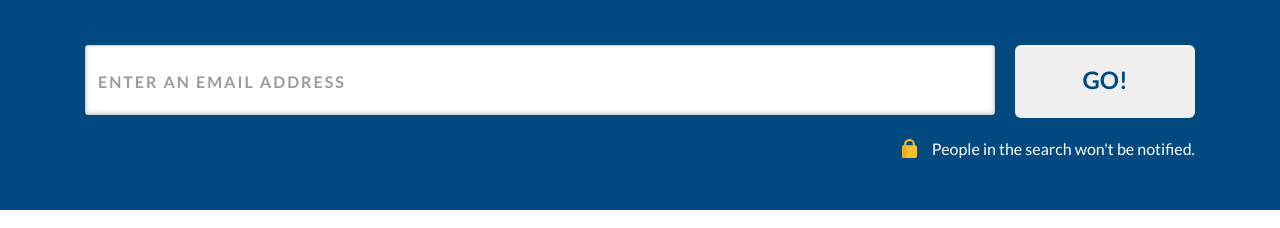
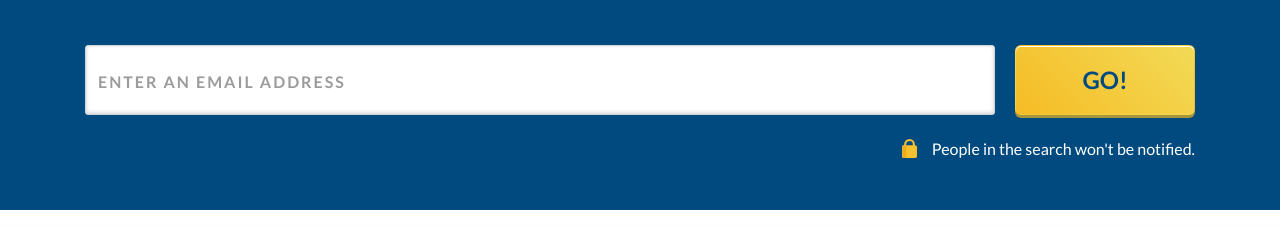
Before and after one commit to psikosen/FrontEnd, a plain HTML site: page index.html in a window 1280 px wide. Shown: the part 231-459 px from the top of the page. Drawn offline with nearby package versions, Linux system fonts and the light colour scheme.

Commit message:
QA FIX 2  - Call to action fixed button fixed - 4/10/21

```diff
--- a/css/style.css
+++ b/css/style.css
@@ -107,8 +107,8 @@ section {
   font-size: 24px;
   font-weight: bold;
   color: #004A80;
-  background-image: linear-gradient(225deg, #EFEFEF 0%, #EFEFEF 100%);
-  box-shadow: 0 3px 0 0 #EFEFEF, inset 0 1px 0 0 #FFFFFF;
+  background-image: linear-gradient(225deg, #F2DA56 0%, #F6BC25 100%);
+  box-shadow: 0 3px 0 0 #A6953B, inset 0 1px 0 0 #FFFFFF;
   border-radius: 6px;
   outline: 0;
   appearance: none;
```
